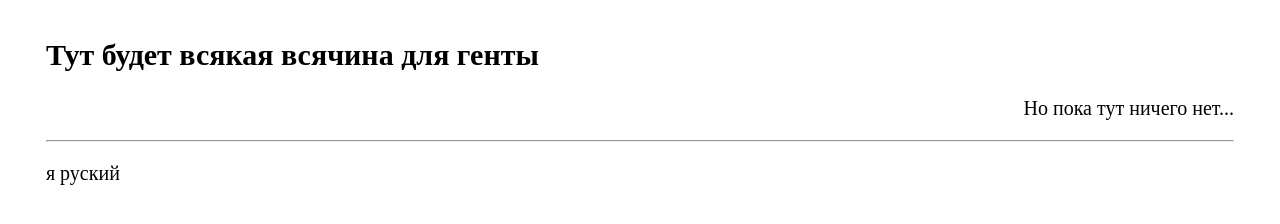
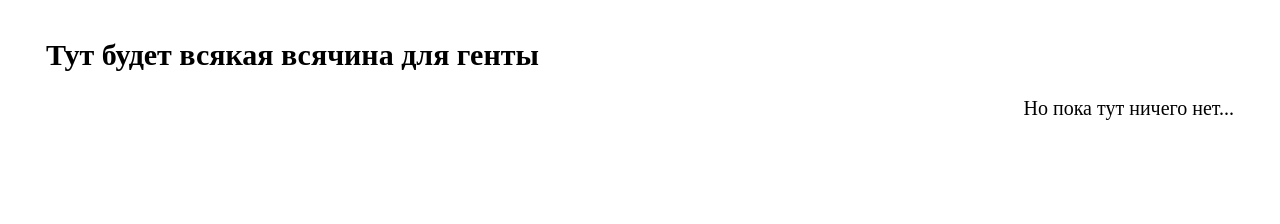
Before and after one commit to malamut2014/malamut2014.github.io, a plain HTML site: page index.html in a window 1280 px wide. Drawn offline with Linux system fonts and the light colour scheme.

Commit message:
я руский

```diff
--- a/index.html
+++ b/index.html
@@ -16,8 +16,6 @@
 		<div class="main">
 			<h2>Тут будет всякая всячина для генты</h2>
 			<p class="right">Но пока тут ничего нет...</p>
-			<hr>
-			<p>я руский</p>
 		</div>
 	</body>
 </html>
```
